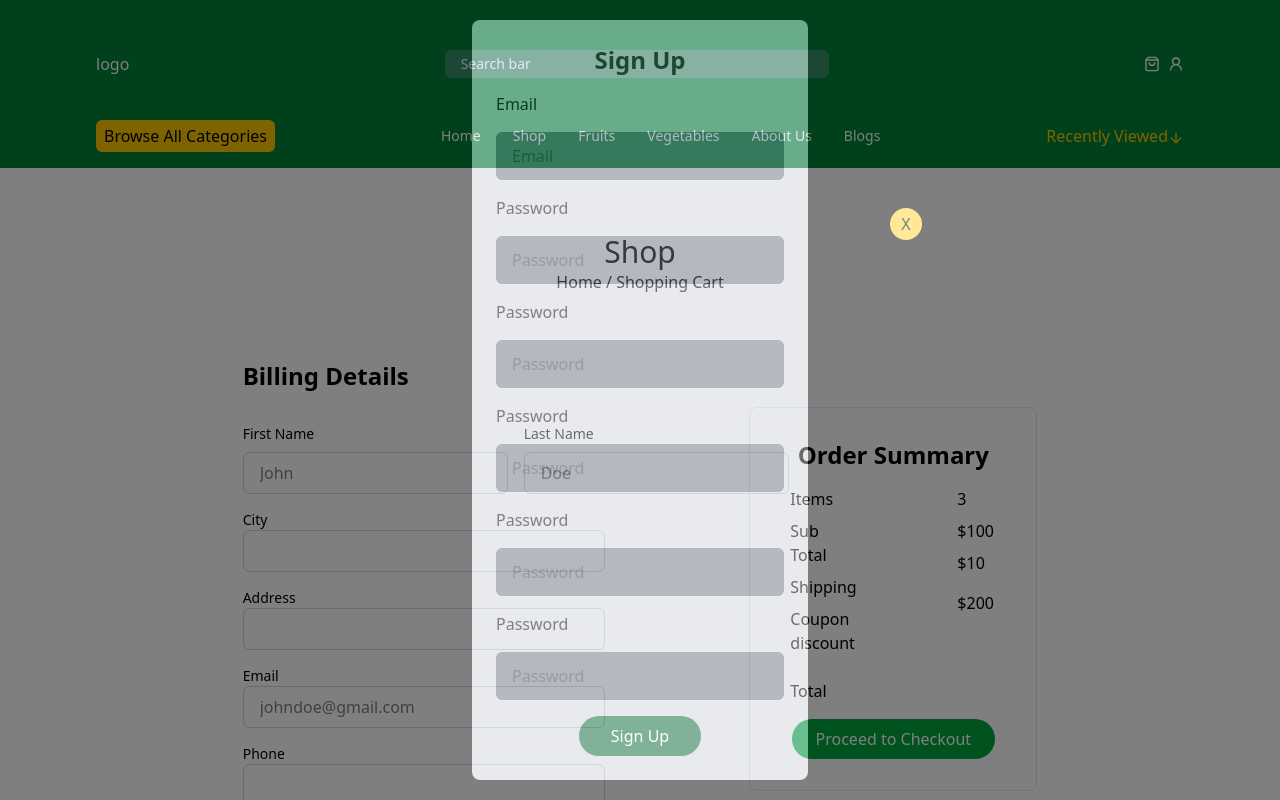
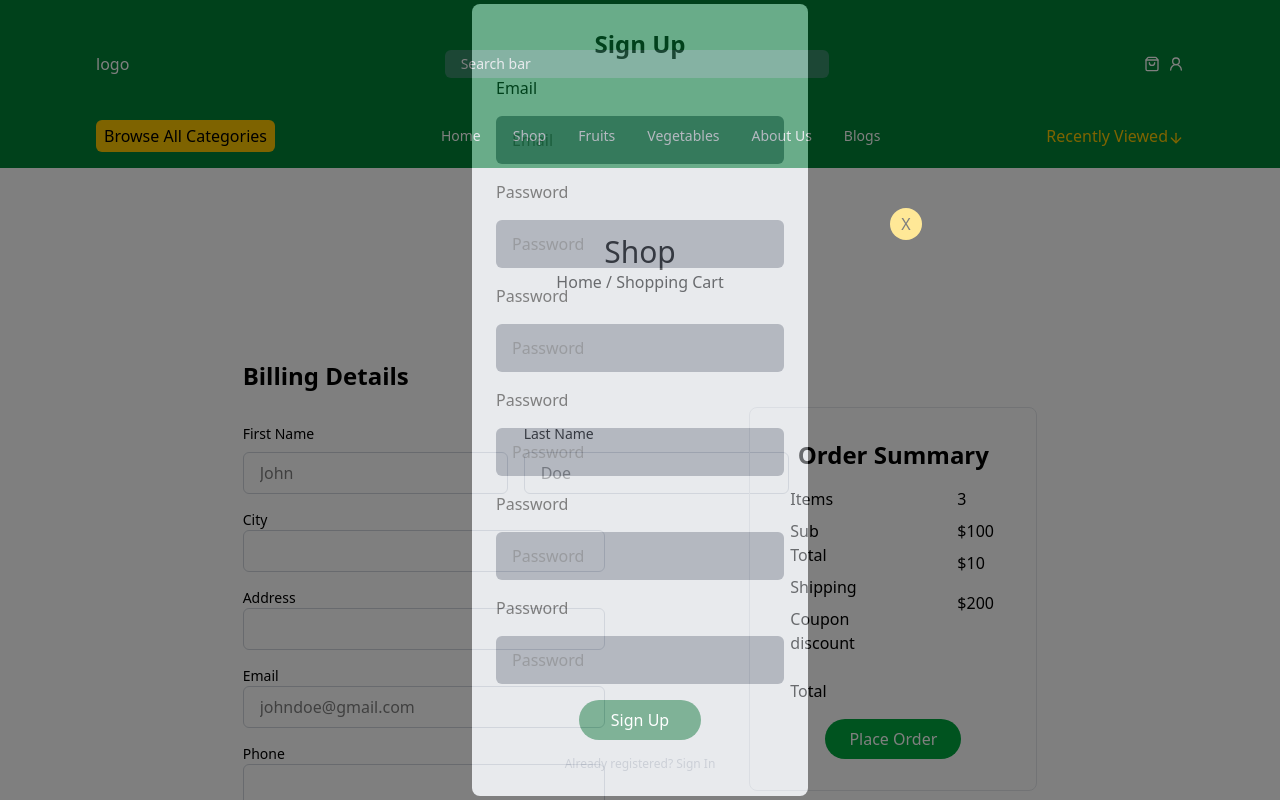
Before and after one commit to emefaAngela/Mersam-groceries, a React (Vite) app: page /billing-info in a window 1280 px wide. Both pictures are taken after a click on the icon 1175 px from the left and 64 px from the top of the page. Shown: the top 800 px of the page. Built offline with nearby package versions, Linux system fonts and the light colour scheme.

Commit message:
added order success page

```diff
--- a/src/App.tsx
+++ b/src/App.tsx
@@ -9,6 +9,7 @@ import Shoppage from "./app/presentation/shoppage";
 import ProductDetails from "./app/presentation/productdetails";
 import ShoppingCart from "./app/presentation/shoppingcart";
 import BillingInfoCard from "./components/billinginfocard";
+import OrderSuccess from "./app/presentation/shared/ordersucess";
 //import Products from "./app/presentation/dashboard/products";
 function App() {
   //const [count, setCount] = useState(0);
@@ -113,6 +114,16 @@ function App() {
             </div>
           }
         />
+        <Route
+          path="/order-success"
+          element={
+            <div w-full h-full>
+              <Container>
+                <OrderSuccess />
+              </Container>
+            </div>
+          }
+        />
       </Routes>
     </BrowserRouter>
   );
--- a/src/app/presentation/shared/cart.tsx
+++ b/src/app/presentation/shared/cart.tsx
@@ -1,6 +1,24 @@
+import { useNavigate } from "react-router-dom";
 export default function Cart() {
+const navigate = useNavigate();
+  let cartPath="/billing-info";
+  let buttonName="Proceed to Checkout";
+
+  switch (window.location.pathname) {
+    case "/cart":
+      cartPath="/billing-info";
+      buttonName="Proceed to Checkout";
+      break;
+    case "/billing-info":
+      cartPath="/order-success";
+      buttonName="Place Order";
+      break;
+    default:
+      cartPath="/cart";
+      buttonName="View Cart";
+  }
   return (
-    <div className="flex flex-col w-72 h-96 space-y-4 border border-1 border-gray-200 rounded-lg items-center justify-center py-4">
+    <div className="flex flex-col w-72 h-96 space-y-4  border-1 border-gray-200 rounded-lg items-center justify-center py-4">
       <div className="text-2xl font-semibold">Order Summary</div>
       <div className="grid grid-cols-2 px-10 gap-32">
         <div className="flex flex-col space-y-2">
@@ -18,8 +36,12 @@ export default function Cart() {
           <div>$200</div>
         </div>
       </div>
-      <div className="bg-green-600 text-white text-center rounded-4xl px-6 py-2">
-        Proceed to Checkout
+      <div
+      onClick={()=>{
+        navigate(cartPath);
+      }}
+       className="bg-green-600 text-white text-center rounded-4xl px-6 py-2">
+        {buttonName}
       </div>
     </div>
   );
--- /dev/null
+++ b/src/app/presentation/shared/ordersucess.tsx
@@ -0,0 +1,10 @@
+export default function OrderSuccess() {
+  return (
+    <div className="w-full h-full flex justify-center items-center  bg-black opacity-50 fixed  z-40">
+      <div className=" flex flex-col space-y-4 items-center z-50 bg-gray-300 p-6  justify-center rounded-lg">
+        <div className="text-2xl font-semibold text-green-600">Order Successful!</div>
+        <div className="text-lg text-gray-700">Thank you for your purchase. Your order has been placed successfully.</div>
+      </div>
+    </div>
+  );
+}
--- a/src/app/presentation/shared/signin.tsx
+++ b/src/app/presentation/shared/signin.tsx
@@ -1,4 +1,17 @@
+import { loginUser } from "../../../hooks/useUser";
 export default function SignInModal({ isOpen, onClose }) {
+  const [email, setEmail] = useState("");
+  const [password, setPassword] = useState("");
+  const handleSignIn = async () => {
+    try {
+      const response = await loginUser(email, password);
+      console.log("Login successful:", response);
+      // Handle successful login (e.g., redirect, show success message)
+    } catch (error) {
+      console.error("Login failed:", error);
+      // Handle login failure (e.g., show error message)
+    }
+  };
   if (!isOpen) return null;
   return (
     <div className="w-full h-full flex justify-center items-center  bg-black opacity-50 fixed  z-40">
@@ -13,6 +26,10 @@ export default function SignInModal({ isOpen, onClose }) {
         <div className="w-full flex flex-col space-y-4 ">
           <div className="text-left">Email</div>
           <input
+            value={email}
+            onChange={(e) => {
+              setEmail(e.target.value);
+            }}
             type="text"
             placeholder="Email"
             className="w-72 h-12 rounded-md px-4 py-2 bg-gray-500"
@@ -21,12 +38,19 @@ export default function SignInModal({ isOpen, onClose }) {
         <div className="w-full flex flex-col space-y-4 ">
           <div className="text-left">Password</div>
           <input
+            value={password}
+            onChange={() => {
+              setPassword(email.target.value);
+            }}
             type="password"
             placeholder="Password"
             className="w-72 h-12 rounded-md px-4 py-2 bg-gray-500"
           />
         </div>
-        <div className="bg-green-800 text-white px-8 py-2 rounded-full cursor-pointer">
+        <div
+          onClick={handleSignIn}
+          className="bg-green-800 text-white px-8 py-2 rounded-full cursor-pointer"
+        >
           Sign In
         </div>
       </div>
--- a/src/app/presentation/shared/signup.tsx
+++ b/src/app/presentation/shared/signup.tsx
@@ -1,4 +1,5 @@
 import { createUser } from "../../../hooks/useUser";
+import { useNavigate } from "react-router-dom";
 
 import React, { useState } from "react";
 
@@ -9,6 +10,8 @@ export default function SignUpModal({ isOpen, onClose }) {
   const [lastName, setLastName] = useState("");
   const [phoneNumber, setPhoneNumber] = useState("");
   const [address, setAddress] = useState("");
+
+  const navigate = useNavigate();
 
   const handleSignUp = () => {
     // Call the createUser function from useUser.ts to create a new user
@@ -92,6 +95,10 @@ export default function SignUpModal({ isOpen, onClose }) {
         >
           Sign Up
         </div>
+        <div
+        onClick={() => navigate("/signin")}
+         className="text-xs text-gray-400"> Already registered? Sign In
+        </div>
       </div>
     </div>
   );
```
